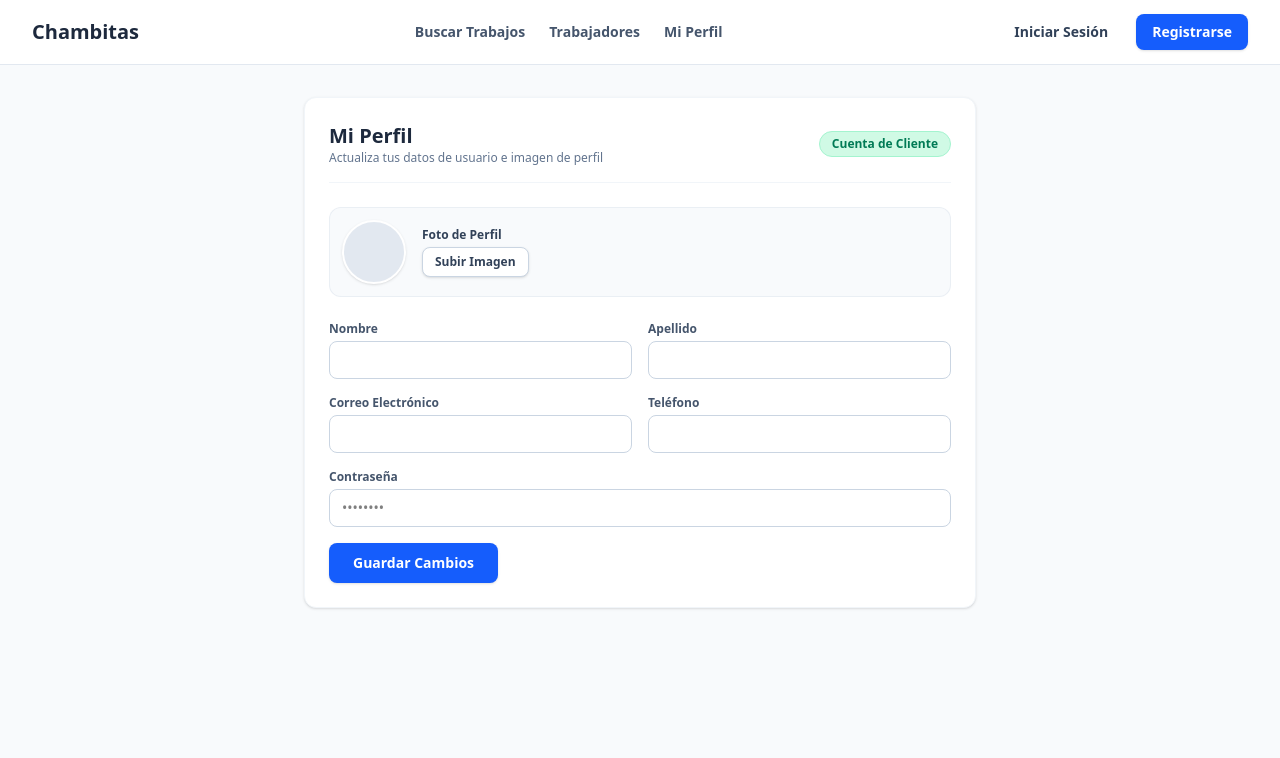
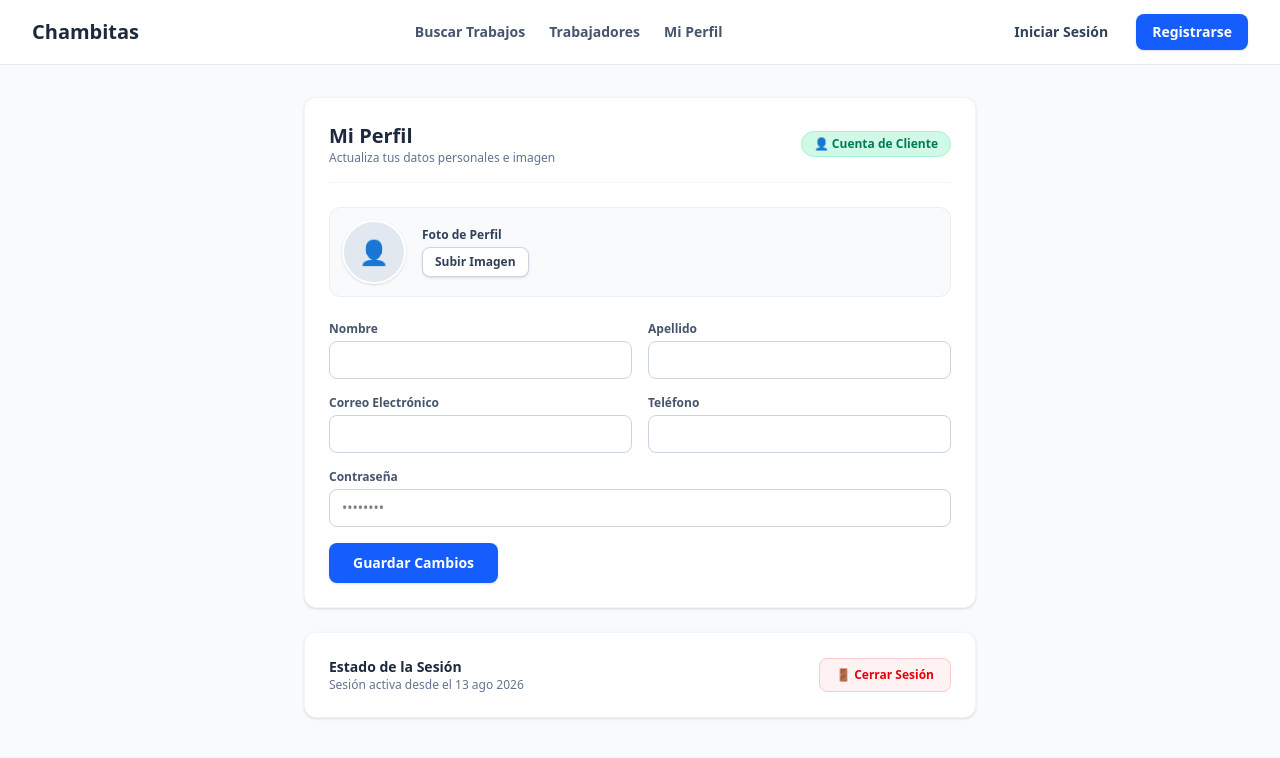
Before and after one commit to Eliud2005/chambitasF, an Angular app: page /profile in a window 1280 px wide. Shown: the top 758 px of the page. Built offline with nearby package versions, Linux system fonts and the light colour scheme.

Commit message:
ultimo cambio a mi parte

```diff
--- a/src/app/pages/profile/profile.html
+++ b/src/app/pages/profile/profile.html
@@ -2,16 +2,15 @@
   <div class="max-w-2xl mx-auto space-y-6">
 
     <div class="bg-white rounded-xl shadow border border-slate-100 p-6">
-
       <div class="flex items-center justify-between mb-6 pb-4 border-b border-slate-100">
         <div>
           <h2 class="text-xl font-bold text-slate-800">Mi Perfil</h2>
-          <p class="text-xs text-slate-500">Actualiza tus datos de usuario e imagen de perfil</p>
+          <p class="text-xs text-slate-500">Actualiza tus datos personales e imagen</p>
         </div>
 
         <span [class]="isTrabajador ? 'bg-indigo-100 text-indigo-700 border-indigo-200' : 'bg-emerald-100 text-emerald-700 border-emerald-200'"
               class="px-3 py-1 rounded-full text-xs font-semibold border flex items-center gap-1">
-          {{ isTrabajador ? ' Cuenta de Trabajador' : ' Cuenta de Cliente' }}
+          {{ isTrabajador ? '🛠️ Cuenta de Trabajador' : '👤 Cuenta de Cliente' }}
         </span>
       </div>
 
@@ -21,7 +20,7 @@
           @if (avatarPreview) {
             <img [src]="avatarPreview" alt="Avatar" class="w-full h-full object-cover">
           } @else {
-
+            <span class="text-2xl text-slate-400">👤</span>
           }
         </div>
 
@@ -68,18 +67,6 @@
         <div>
           <label class="block text-xs font-semibold text-slate-600 mb-1">Contraseña</label>
           <input type="password" formControlName="password" placeholder="••••••••" class="w-full px-3 py-2 text-sm border border-slate-300 rounded-lg focus:outline-none focus:ring-2 focus:ring-blue-500">
-
-          @if (profileForm.get('password')?.value) {
-            <div class="mt-2 space-y-1">
-              <div class="flex justify-between text-xs text-slate-500">
-                <span>Seguridad de la clave:</span>
-                <span class="font-semibold">{{ passwordStrength.text }}</span>
-              </div>
-              <div class="w-full bg-slate-200 rounded-full h-1.5 overflow-hidden">
-                <div [class]="'h-1.5 transition-all duration-300 ' + passwordStrength.color" [style.width]="passwordStrength.width"></div>
-              </div>
-            </div>
-          }
         </div>
 
         @if (isTrabajador) {
@@ -144,6 +131,20 @@
       </div>
     }
 
+
+    <div class="bg-white rounded-xl shadow border border-slate-100 p-6 flex flex-col sm:flex-row items-center justify-between gap-4">
+      <div>
+        <h4 class="text-sm font-bold text-slate-800">Estado de la Sesión</h4>
+        <p class="text-xs text-slate-500">Sesión activa desde el {{ lastLoginDate }}</p>
+      </div>
+      <button
+        type="button"
+        (click)="logout()"
+        class="w-full sm:w-auto px-4 py-2 border border-red-200 bg-red-50 hover:bg-red-100 text-red-600 text-xs font-semibold rounded-lg transition-colors flex items-center justify-center gap-1.5">
+        🚪 Cerrar Sesión
+      </button>
+    </div>
+
   </div>
 </div>
 
--- a/src/app/pages/profile/profile.ts
+++ b/src/app/pages/profile/profile.ts
@@ -24,6 +24,9 @@ export class ProfileComponent implements OnInit {
   toastMessage = '';
   avatarPreview: string | null = null;
 
+
+  lastLoginDate: string = '';
+
   availableOficios: Oficio[] = [
     { id: '1', nombre: 'Plomería' },
     { id: '2', nombre: 'Electricidad' },
@@ -38,6 +41,11 @@ export class ProfileComponent implements OnInit {
   ngOnInit(): void {
     this.initForm();
     this.loadFromLocalStorage();
+    this.lastLoginDate = new Date().toLocaleDateString('es-ES', {
+      day: 'numeric',
+      month: 'short',
+      year: 'numeric'
+    });
   }
 
   private initForm(): void {
@@ -80,7 +88,6 @@ export class ProfileComponent implements OnInit {
     }
   }
 
-
   onFileSelected(event: Event): void {
     const input = event.target as HTMLInputElement;
     if (input.files && input.files[0]) {
@@ -95,23 +102,23 @@ export class ProfileComponent implements OnInit {
     }
   }
 
-  // Quitar la foto seleccionada
   removeAvatar(): void {
     this.avatarPreview = null;
-  }
-
-  get passwordStrength(): { text: string; color: string; width: string } {
-    const pwd = this.profileForm.get('password')?.value || '';
-    if (pwd.length === 0) return { text: '', color: '', width: '0%' };
-    if (pwd.length < 6) return { text: 'Débil', color: 'bg-red-500', width: '33%' };
-    if (pwd.length < 10) return { text: 'Media', color: 'bg-yellow-500', width: '66%' };
-    return { text: 'Fuerte', color: 'bg-emerald-500', width: '100%' };
   }
 
   private triggerToast(msg: string): void {
     this.toastMessage = msg;
     this.showToast = true;
     setTimeout(() => this.showToast = false, 3000);
+  }
+
+
+  logout(): void {
+    localStorage.removeItem('user');
+    this.triggerToast('Sesión cerrada correctamente.');
+    setTimeout(() => {
+      this.router.navigate(['/login']);
+    }, 1000);
   }
 
   toggleOficio(id: string): void {
@@ -159,10 +166,10 @@ export class ProfileComponent implements OnInit {
 
         localStorage.setItem('workers_list', JSON.stringify(workersList));
 
-        this.triggerToast('Perfil e imagen actualizados con éxito.');
+        this.triggerToast('Perfil actualizado con éxito.');
         setTimeout(() => this.router.navigate(['/trabajadores']), 1200);
       } else {
-        this.triggerToast('Perfil e imagen actualizados con éxito.');
+        this.triggerToast('Perfil actualizado con éxito.');
         setTimeout(() => this.router.navigate(['/trabajos']), 1200);
       }
     }
```
